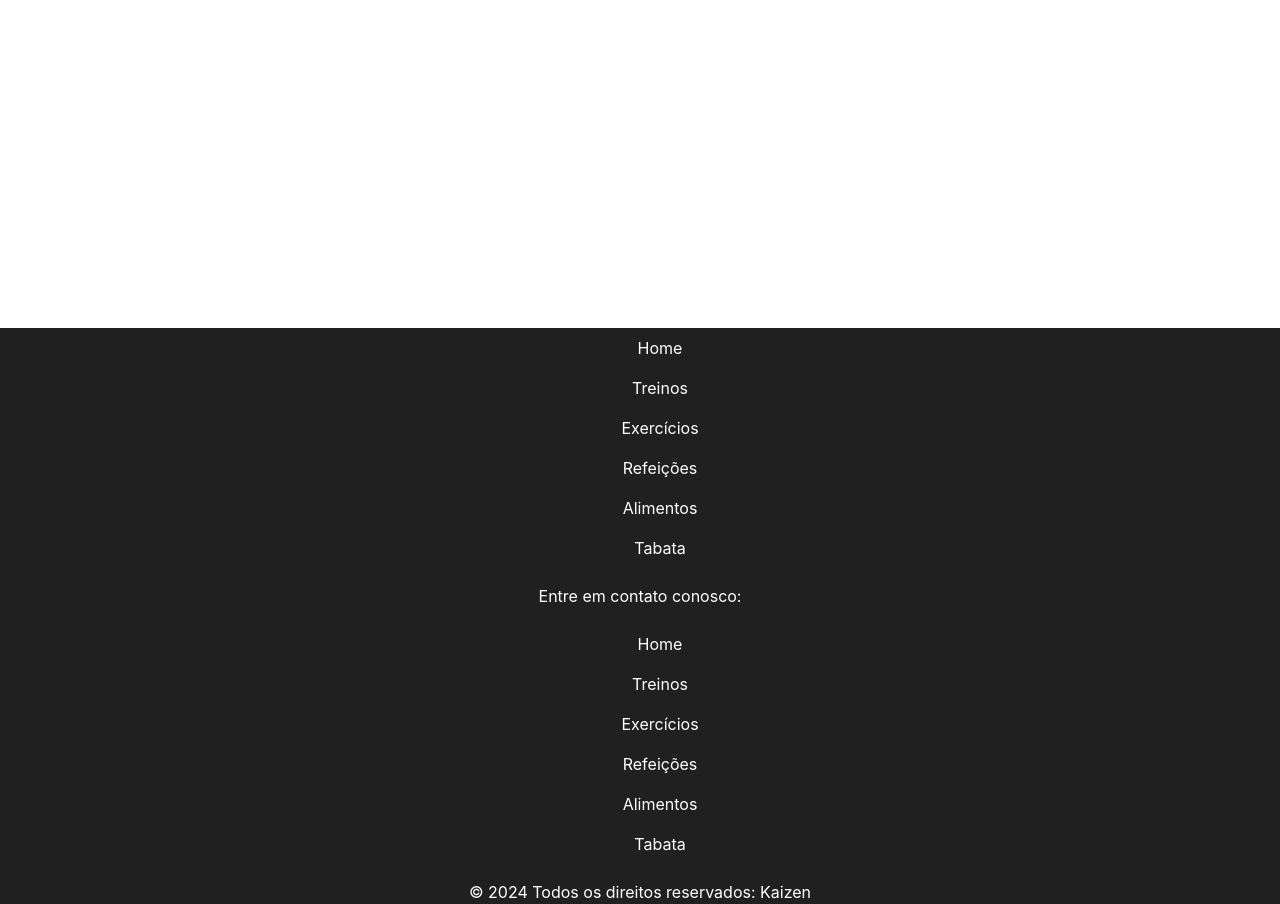
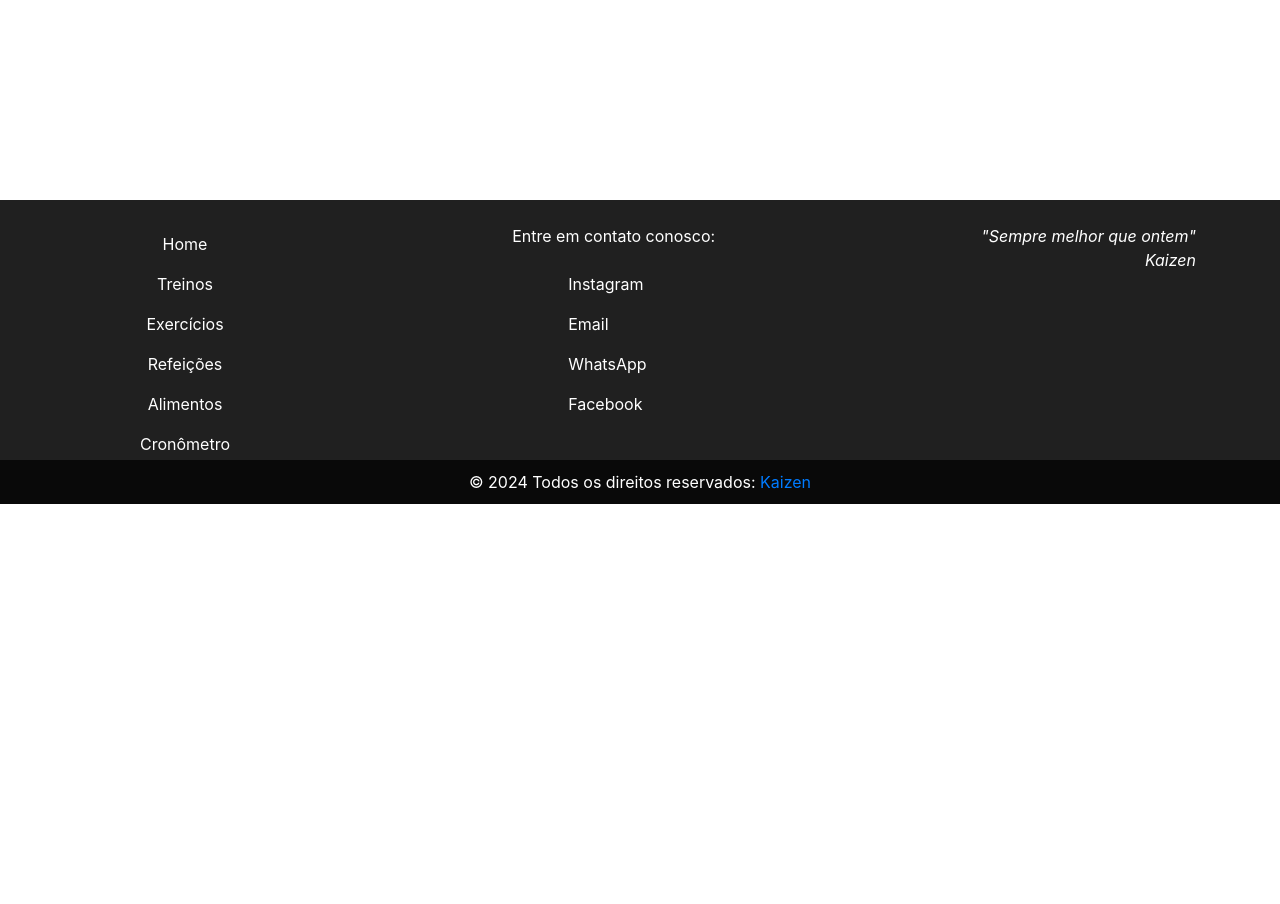
Before and after one commit to pedromnicolau/Projeto-PI---Kaizen, a PHP site: page / in a window 1280 px wide. Shown: the part 296-1200 px from the top of the page. After the commit the page ends 800 px from the top, so only its background shows below. Run offline with PHP 8.4, Linux system fonts and the light colour scheme.

Commit message:
Tentando alterar o footer

```diff
--- a/kaizen/Formatacao/style.css
+++ b/kaizen/Formatacao/style.css
@@ -1,25 +1,46 @@
-body {
-  background-color: white;
-}
-
 footer {
   color: white;
   background-color: rgb(32, 32, 32);
   width: 100%;
-  position: absolute;
-  bottom: -400px;
   text-align: center;
+  padding: 24px 84px;
+  position: fixed;
+  bottom: 0;
+  left: 0;
 }
 
-footer .copyright-footer {
-  background-color: rgb(14, 14, 14);
-  padding: 20px;
+footer div {
+  display: flex;
+  justify-content: space-between;
 }
 
-footer .menus {
-  margin-right: auto;
+footer .classe1 {
+  order: 1;
+  justify-content: left;
+  display: flex;
+  padding-left: 0px;
 }
 
-footer a {
+footer .classe2 {
+  order: 2;
+  display: block;
+  text-align: left;
+}
+
+footer .classe3 {
+  order: 3;
+}
+
+.classe4 {
+  background-color: rgb(9, 9, 9);
   color: white;
+  text-align: center;
+  padding: 10px;
+  width: 100%;
+  position: fixed;
+  bottom: 0;
 }
+
+.right {
+  text-align: right;
+}
--- a/kaizen/Views/footer.php
+++ b/kaizen/Views/footer.php
@@ -1,5 +1,4 @@
 <footer>
-  <div>
   <div>
     <div class="classe1">
       <ul>
@@ -8,23 +7,25 @@
         <li class="nav-link">Exercícios</li>
         <li class="nav-link">Refeições</li>
         <li class="nav-link">Alimentos</li>
-        <li class="nav-link">Tabata</li>
+        <li class="nav-link">Cronômetro</li>
       </ul>
     </div>
-    <div class="classe1">
+    <div class="classe2">
       <p>Entre em contato conosco:</p>
       <ul>
-        <li class="nav-link">Home</li>
-        <li class="nav-link">Treinos</li>
-        <li class="nav-link">Exercícios</li>
-        <li class="nav-link">Refeições</li>
-        <li class="nav-link">Alimentos</li>
-        <li class="nav-link">Tabata</li>
+        <li class="nav-link">Instagram</li>
+        <li class="nav-link">Email</li>
+        <li class="nav-link">WhatsApp</li>
+        <li class="nav-link">Facebook</li>
       </ul>
     </div>
-  </div>
-  </div>
-  <div>
-    &copy 2024 Todos os direitos reservados: <a href="#">Kaizen</a>
+    <div class="classe3">
+      <i>"Sempre melhor que ontem"<br>
+      <p class="right">Kaizen</p>
+      </i>
+    </div>
   </div>
 </footer>
+<div class="classe4">
+  &copy; 2024 Todos os direitos reservados: <a href="#">Kaizen</a>
+</div>
```
